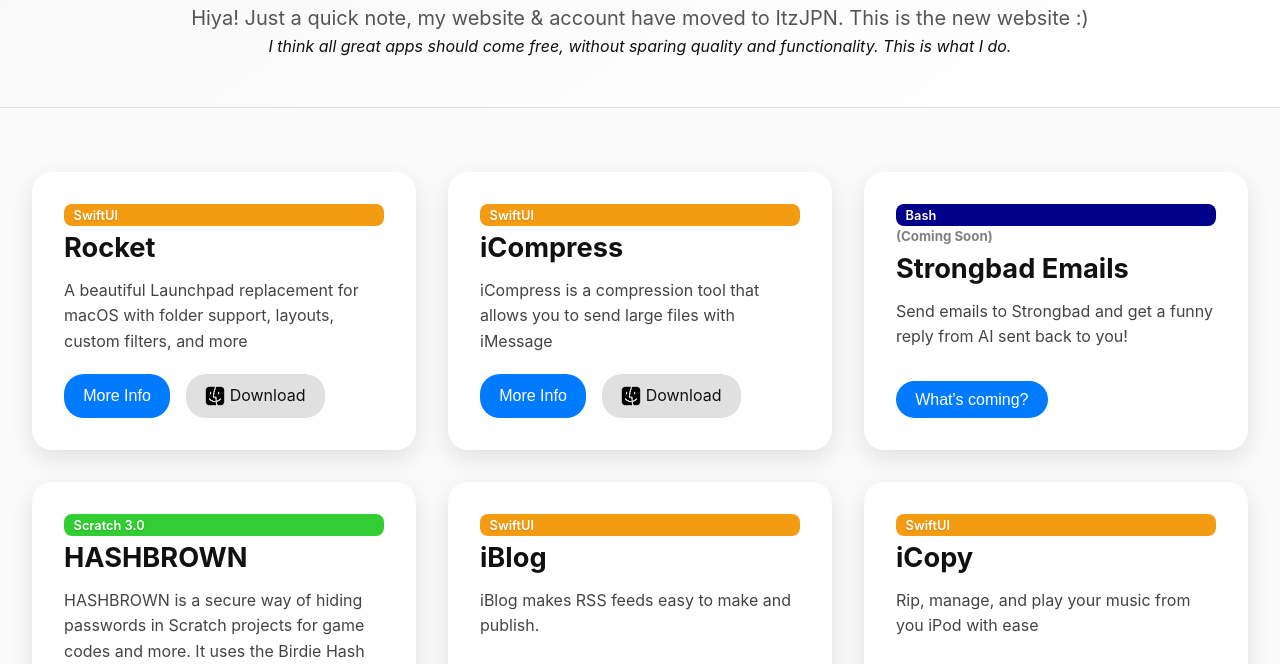
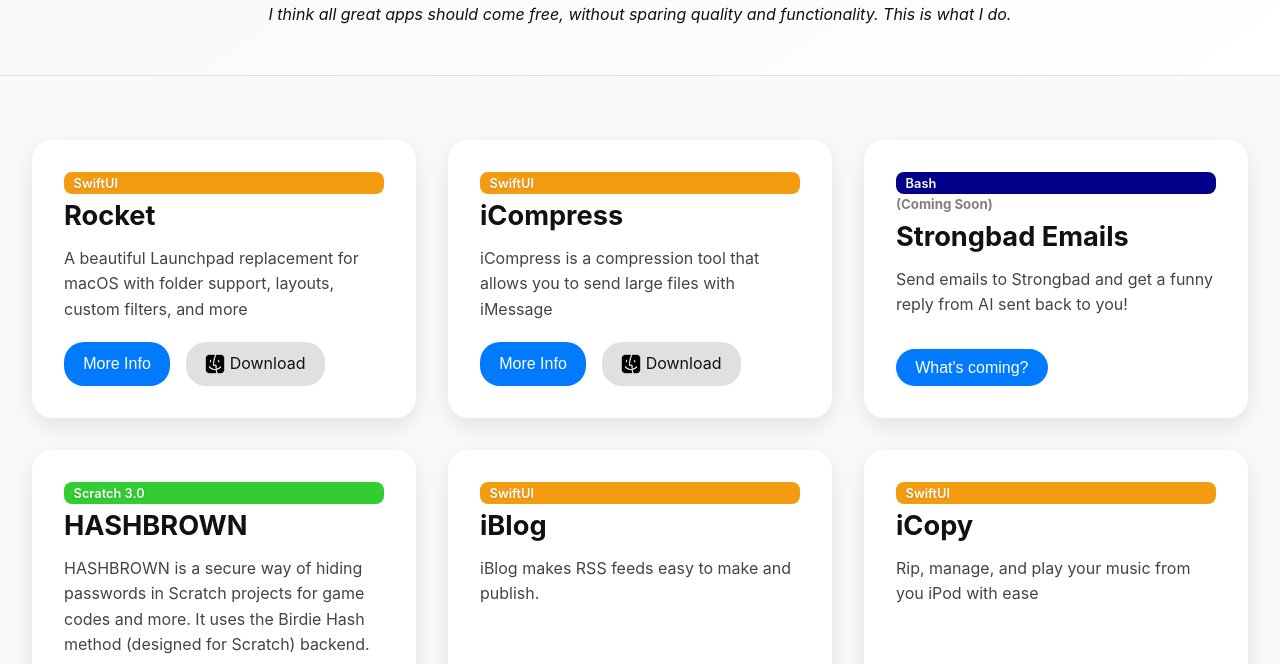
Before and after one commit to itzJPN/itzJPN.github.io, a plain HTML site: page index.html in a window 1280 px wide. Shown: the part 131-795 px from the top of the page. Drawn offline with Linux system fonts and the light colour scheme.

Commit message:
Update index.html

```diff
--- a/index.html
+++ b/index.html
@@ -178,7 +178,7 @@
 <body>
   <header>
     <h1>ItzJPN</h1>
-	<p>Hiya! Just a quick note, my website & account have moved to ItzJPN. This is the new website :)</p>
+	<!--<p>Hiya! Just a quick note, my website & account have moved to ItzJPN. This is the new website :)</p>-->
     <i>I think all great apps should come free, without sparing quality and functionality. This is what I do.</i>
 	<!--<div class="buttons">
        <a href="mailto:contactjbluebird@icloud.com">Contact Me</a>
```
